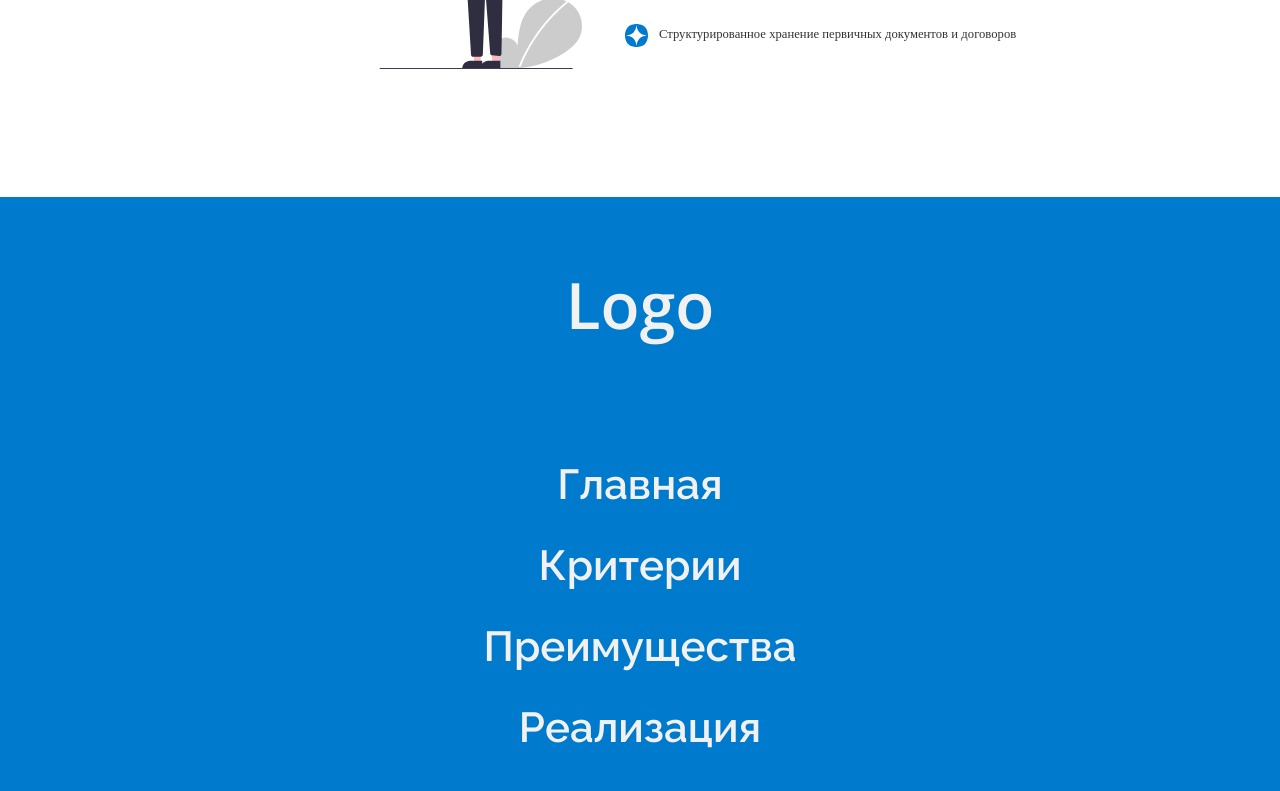
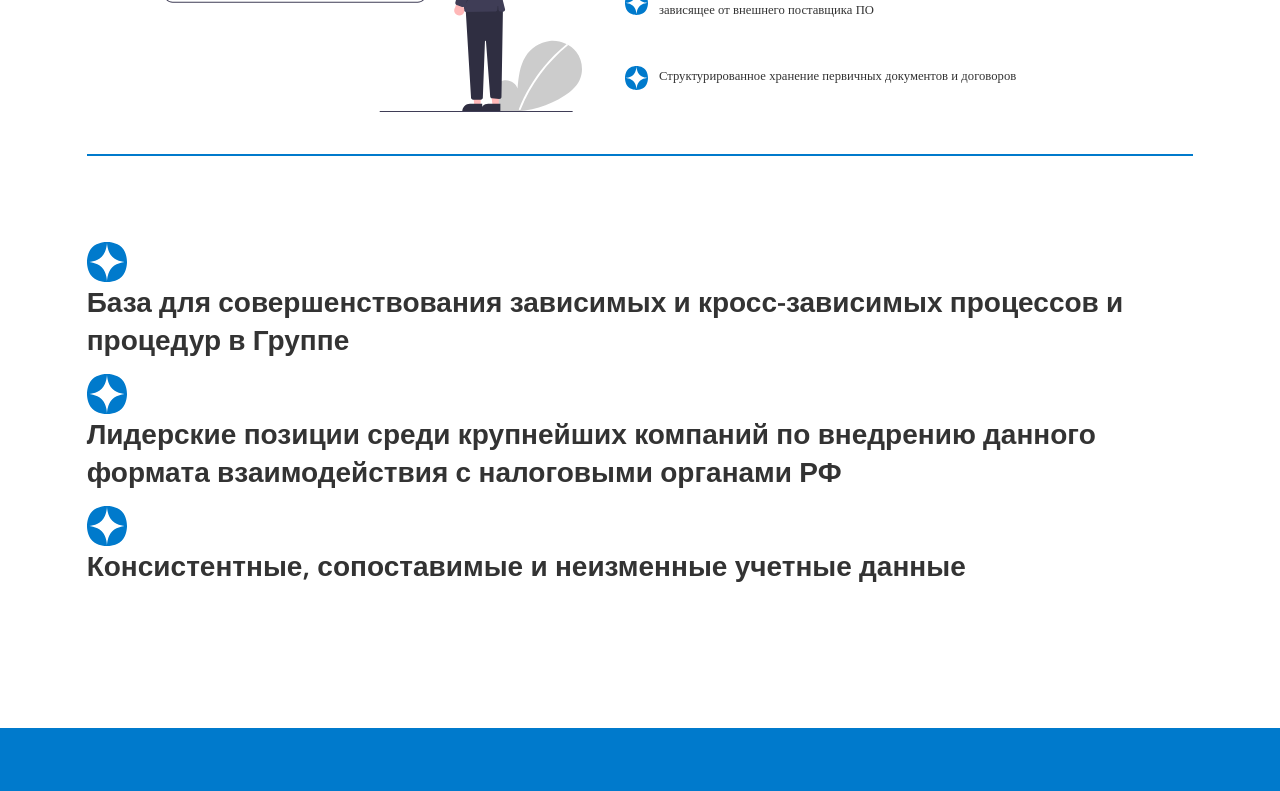
Before and after one commit to k1ngsterr1/taxes-monitoring, a React (Create React App) app: page / in a window 1280 px wide. Shown: the part 6668-7459 px from the top of the page. Built offline with nearby package versions, Linux system fonts and the light colour scheme.

Commit message:
taxes-monitoring V5.6

```diff
--- a/src/screens/LastScreen.tsx
+++ b/src/screens/LastScreen.tsx
@@ -137,6 +137,33 @@ const LastScreen = () => {
             </div>
           </div>
         </div>
+        <div className="line"></div>
+        <div className="screen-2">
+          <div className="content">
+            <div className="text-containez">
+              <div className="text-tab">
+                <img src={star} alt="star" className="star" />
+                <p className="paragraph-text">
+                  База для совершенствования зависимых и кросс-зависимых
+                  процессов и процедур в Группе
+                </p>
+              </div>
+              <div className="text-tab">
+                <img src={star} alt="star" className="star" />
+                <p className="paragraph-text">
+                  Лидерские позиции среди крупнейших компаний по внедрению
+                  данного формата взаимодействия с налоговыми органами РФ
+                </p>
+              </div>
+              <div className="text-tab">
+                <img src={star} alt="star" className="star" />
+                <p className="paragraph-text">
+                  Консистентные, сопоставимые и неизменные учетные данные
+                </p>
+              </div>
+            </div>
+          </div>
+        </div>
       </div>
     </div>
   );
--- a/src/styles/last/last-styles.css
+++ b/src/styles/last/last-styles.css
@@ -226,4 +226,30 @@
     line-height: normal;
     flex-shrink: 0 !important;
   }
+  * body .last-screen .container-box-c .line {
+    width: 100%;
+    height: 2px;
+    background-color: #007ACC;
+    margin-top: clamp(32px, 3.33312vw, 128px);
+  }
+  * body .last-screen .container-box-c .screen-2 {
+    width: -moz-fit-content;
+    width: fit-content;
+    height: auto;
+    margin: auto;
+    display: flex;
+    block-size: -moz-fit-content;
+    block-size: fit-content;
+    flex-direction: row;
+    justify-content: center;
+    margin-top: clamp(64px, 6.66624vw, 256px);
+  }
+  * body .last-screen .container-box-c .screen-2 .content {
+    width: -moz-fit-content !important;
+    width: fit-content !important;
+    block-size: -moz-fit-content;
+    block-size: fit-content;
+    margin: auto;
+    display: flex;
+  }
 }/*# sourceMappingURL=last-styles.css.map */
--- a/src/styles/last/last-styles.sass
+++ b/src/styles/last/last-styles.sass
@@ -259,3 +259,25 @@ $container: 86.45833333333333%
                                         font-weight: 400
                                         line-height: normal
                                         flex-shrink: 0 !important
+
+                    .line
+                        width: 100%
+                        height: 2px
+                        background-color: $brightBlue
+                        margin-top: $m64
+
+                    .screen-2
+                        width: fit-content
+                        height: auto
+                        margin: auto
+                        display: flex
+                        block-size: fit-content
+                        flex-direction: row
+                        justify-content: center
+                        margin-top: $m128
+
+                        .content
+                            width: fit-content !important
+                            block-size: fit-content
+                            margin: auto
+                            display: flex
```
Also changed, not shown: 1 other file (tests, documents, lock files or other folders).
